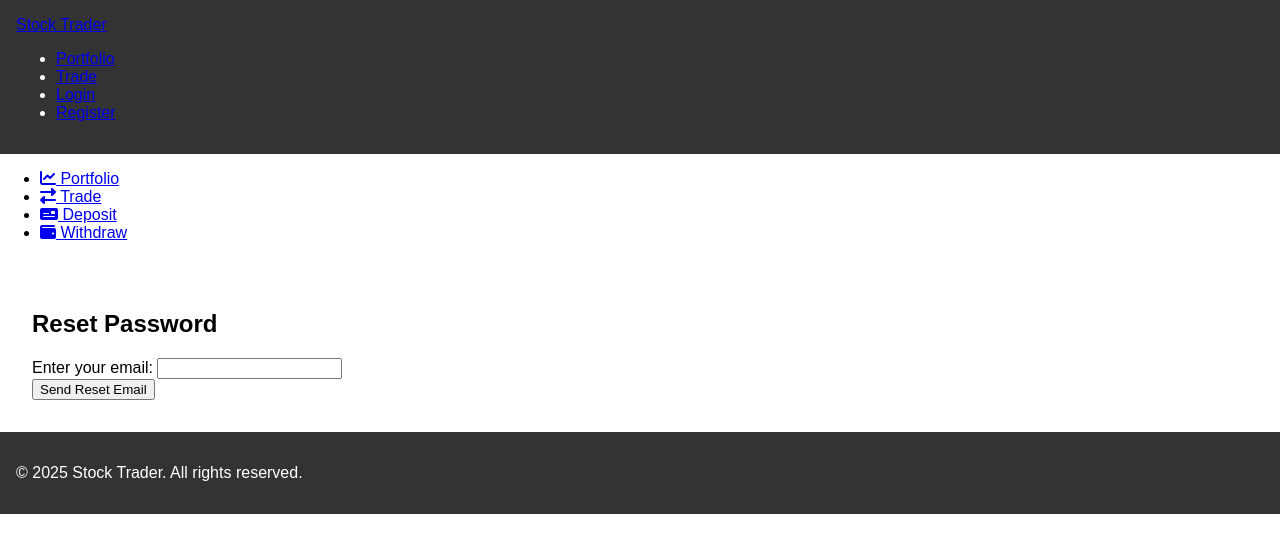
After one commit to DanTheFutureDev/final_project, a Flask app: page /reset_password in a window 1280 px wide. The commit adds this page. Shown: the top 553 px of the page. Run offline with Flask 3, Linux system fonts and the light colour scheme.

Commit message:
Add updated code

```diff
--- a/app.py
+++ b/app.py
@@ -1,12 +1,24 @@
 from flask import Flask, render_template, request, flash, redirect, url_for
-from flask_login import current_user, login_user, logout_user, LoginManager  # Added logout_user and LoginManager import
-# Ensure flask_login is configured
-# Assume User model and db are imported
+from flask_login import current_user, login_user, logout_user, LoginManager, login_required
+from flask_mail import Mail, Message
+from config import Config
+from extensions import db  # Import db from extensions
+from models import User  # Ensure this import is correct
 
 app = Flask(__name__)
-app.secret_key = 'your_secret_key'  # Required for flash messages
+app.config.from_object(Config)
+app.secret_key = 'your_secret_key'
 
-# Initialize Flask-Login
+app.config['MAIL_SERVER'] = 'smtp.example.com'
+app.config['MAIL_PORT'] = 587
+app.config['MAIL_USE_TLS'] = True
+app.config['MAIL_USERNAME'] = 'your_email@example.com'
+app.config['MAIL_PASSWORD'] = 'your_email_password'
+app.config['MAIL_DEFAULT_SENDER'] = 'your_email@example.com'
+mail = Mail(app)
+
+db.init_app(app)  # Initialize db with app
+
 login_manager = LoginManager(app)
 login_manager.login_view = 'login'
 
@@ -14,9 +26,28 @@ login_manager.login_view = 'login'
 def load_user(user_id):
     return User.query.get(int(user_id))
 
+def admin_required(func):
+    @login_required
+    def decorated_view(*args, **kwargs):
+        if not (current_user.is_authenticated and current_user.is_admin):
+            flash("Admin access required.", "error")
+            return redirect(url_for('index'))
+        return func(*args, **kwargs)
+    decorated_view.__name__ = func.__name__
+    return decorated_view
+
+def send_reset_email(user):
+    token = user.get_reset_token()
+    msg = Message("Password Reset Request",
+                  recipients=[user.email])
+    msg.body = f'''To reset your password, visit the following link:
+{url_for('reset_token', token=token, _external=True)}
+If you did not make this request then simply ignore this email.
+'''
+    mail.send(msg)
+
 @app.route('/register', methods=['GET', 'POST'])
 def register():
-    # If the user is already authenticated, redirect them
     if current_user.is_authenticated:
         return redirect(url_for('index'))
 
@@ -29,7 +60,6 @@ def register():
         password = request.form.get('password')
         confirm_password = request.form.get('confirm_password')
 
-        # Basic validations
         if password != confirm_password:
             error_message = "Passwords do not match."
         elif User.query.filter_by(username=username).first():
@@ -37,9 +67,8 @@ def register():
         elif User.query.filter_by(email=email).first():
             error_message = "Email already taken."
         else:
-            # Create and save the user
             user = User(full_name=full_name, username=username, email=email)
-            user.set_password(password)  # Assume set_password hashes the password
+            user.set_password(password)
             db.session.add(user)
             db.session.commit()
             flash("Registration successful! Please log in.", "success")
@@ -58,12 +87,10 @@ def login():
         username = request.form.get('username')
         password = request.form.get('password')
 
-        # Placeholder: Validate user credentials. Replace with your authentication logic.
         user = User.query.filter_by(username=username).first()
         if not user or not user.check_password(password):
             error_message = "Invalid username or password."
         else:
-            # Perform login, e.g., using login_user from flask_login
             login_user(user)
             flash("Logged in successfully!", "success")
             return redirect(url_for('index'))
@@ -77,75 +104,101 @@ def logout():
     return redirect(url_for('login'))
 
 @app.route('/')
+@login_required
 def index():
     return render_template('index.html')
 
 @app.route('/portfolio')
+@login_required
 def portfolio():
     return render_template('portfolio.html')
 
-@app.route('/trade')
+@app.route('/trade', methods=['GET', 'POST'])
+@login_required
 def trade():
     return render_template('trade.html')
 
 @app.route('/deposit', methods=['GET', 'POST'])
+@login_required
 def deposit():
     error_message = None
     if request.method == 'POST':
         amount = request.form.get('amount')
-        # ...validate and update user's balance...
         flash("Deposit successful!", "success")
         return redirect(url_for('portfolio'))
     return render_template('deposit.html', error_message=error_message)
 
 @app.route('/withdraw', methods=['GET', 'POST'])
+@login_required
 def withdraw():
     error_message = None
     if request.method == 'POST':
         amount = request.form.get('amount')
-        # ...validate funds and update user's balance...
         flash("Withdrawal successful!", "success")
         return redirect(url_for('portfolio'))
     return render_template('withdraw.html', error_message=error_message)
 
 @app.route('/order_history')
+@login_required
 def order_history():
-    # Placeholder: Retrieve order history from the database
-    orders = []  # Replace with real query to fetch orders for current_user
+    orders = []
     return render_template('order_history.html', orders=orders)
 
 @app.route('/create_stock', methods=['GET', 'POST'])
+@admin_required
 def create_stock():
-    # Ensure only admins can access this route (custom logic needed)
-    if not (current_user.is_authenticated and current_user.is_admin):
-        flash("Unauthorized access.", "error")
-        return redirect(url_for('index'))
-
     error_message = None
     if request.method == 'POST':
         ticker = request.form.get('ticker')
         stock_name = request.form.get('stock_name')
         price = request.form.get('price')
-        # ...validate and create stock logic...
         flash("Stock created successfully!", "success")
         return redirect(url_for('market_config'))
-
     return render_template('create_stock.html', error_message=error_message)
 
 @app.route('/market_config', methods=['GET', 'POST'])
+@admin_required
 def market_config():
-    # Ensure only admins can access this route (custom logic needed)
-    if not (current_user.is_authenticated and current_user.is_admin):
-        flash("Unauthorized access.", "error")
-        return redirect(url_for('index'))
-
     error_message = None
     if request.method == 'POST':
-        # ...process market configuration settings...
         flash("Market configuration updated!", "success")
         return redirect(url_for('market_config'))
+    return render_template('market_config.html', error_message=error_message)
 
-    return render_template('market_config.html', error_message=error_message)
+@app.route('/reset_password', methods=['GET', 'POST'])
+def reset_request():
+    if current_user.is_authenticated:
+        return redirect(url_for('index'))
+    error_message = None
+    if request.method == 'POST':
+        email = request.form.get('email')
+        user = User.query.filter_by(email=email).first()
+        if user:
+            send_reset_email(user)
+            flash("An email with instructions to reset your password has been sent.", "info")
+            return redirect(url_for('login'))
+        else:
+            error_message = "No account with that email was found."
+    return render_template('reset_request.html', error_message=error_message)
+
+@app.route('/reset_password/<token>', methods=['GET', 'POST'])
+def reset_token(token):
+    user = User.verify_reset_token(token)
+    if not user:
+        flash("That is an invalid or expired token", "warning")
+        return redirect(url_for('reset_request'))
+    error_message = None
+    if request.method == 'POST':
+        password = request.form.get('password')
+        confirm_password = request.form.get('confirm_password')
+        if password != confirm_password:
+            error_message = "Passwords do not match."
+        else:
+            user.set_password(password)
+            db.session.commit()
+            flash("Your password has been updated!", "success")
+            return redirect(url_for('login'))
+    return render_template('reset_token.html', error_message=error_message)
 
 @app.errorhandler(404)
 def not_found_error(error):
@@ -153,7 +206,6 @@ def not_found_error(error):
 
 @app.errorhandler(500)
 def internal_error(error):
-    # Optionally: db.session.rollback() for database errors
     return render_template('500.html'), 500
 
 if __name__ == '__main__':
--- /dev/null
+++ b/config.py
@@ -0,0 +1,6 @@
+class Config:
+    # ...existing code...
+    SECRET_KEY = "your-secret-key"
+    SQLALCHEMY_DATABASE_URI = "mysql+pymysql://root:password@localhost/final_project_db"
+    SQLALCHEMY_TRACK_MODIFICATIONS = False
+    # ...existing code...
--- /dev/null
+++ b/extensions.py
@@ -0,0 +1,3 @@
+from flask_sqlalchemy import SQLAlchemy
+
+db = SQLAlchemy()
--- a/static/css/style.css
+++ b/static/css/style.css
@@ -1,9 +1,26 @@
+/* Basic styling */
+body {
+    font-family: Arial, sans-serif;
+    margin: 0;
+    padding: 0;
+}
+.main-header, .main-footer {
+    background: #333;
+    color: #fff;
+    padding: 1em;
+}
+.content {
+    padding: 2em;
+}
+/* Flash messages */
+.flash-success {
+    color: green;
+}
+.flash-error, .flash-warning, .error {
+    color: red;
+}
+
 .highlight {
     background-color: yellow;
     font-weight: bold;
 }
-
-.error {
-    color: red;
-    font-weight: bold;
-}
--- a/templates/404.html
+++ b/templates/404.html
@@ -2,8 +2,8 @@
 
 {% block content %}
 <div class="container">
-  <h2>Page Not Found (404)</h2>
-  <p>Sorry, the page you are looking for does not exist.</p>
-  <a href="{{ url_for('index') }}">Return to Home</a>
+    <h2>Page Not Found</h2>
+    <p>The page you are looking for does not exist.</p>
+    <a href="{{ url_for('index') }}">Return to Home</a>
 </div>
 {% endblock %}
--- a/templates/500.html
+++ b/templates/500.html
@@ -2,8 +2,8 @@
 
 {% block content %}
 <div class="container">
-  <h2>Internal Server Error (500)</h2>
-  <p>Sorry, something went wrong on our end.</p>
-  <a href="{{ url_for('index') }}">Return to Home</a>
+    <h2>Server Error</h2>
+    <p>An unexpected error has occurred. Please try again later.</p>
+    <a href="{{ url_for('index') }}">Return to Home</a>
 </div>
 {% endblock %}
--- /dev/null
+++ b/templates/reset_request.html
@@ -0,0 +1,17 @@
+{% extends "layout.html" %}
+
+{% block content %}
+<div class="container">
+  <h2>Reset Password</h2>
+  {% if error_message %}
+  <div class="error">{{ error_message }}</div>
+  {% endif %}
+  <form method="POST">
+    <div class="form-group">
+      <label for="email">Enter your email:</label>
+      <input type="email" id="email" name="email" class="form-control" required>
+    </div>
+    <button type="submit" class="btn btn-primary">Send Reset Email</button>
+  </form>
+</div>
+{% endblock %}
```
Also changed, not shown: models.py (added, +68 -0 lines), requirements.txt (+7 -0 lines), templates/reset_token.html (added, +21 -0 lines), utils.py (added, +14 -0 lines).
